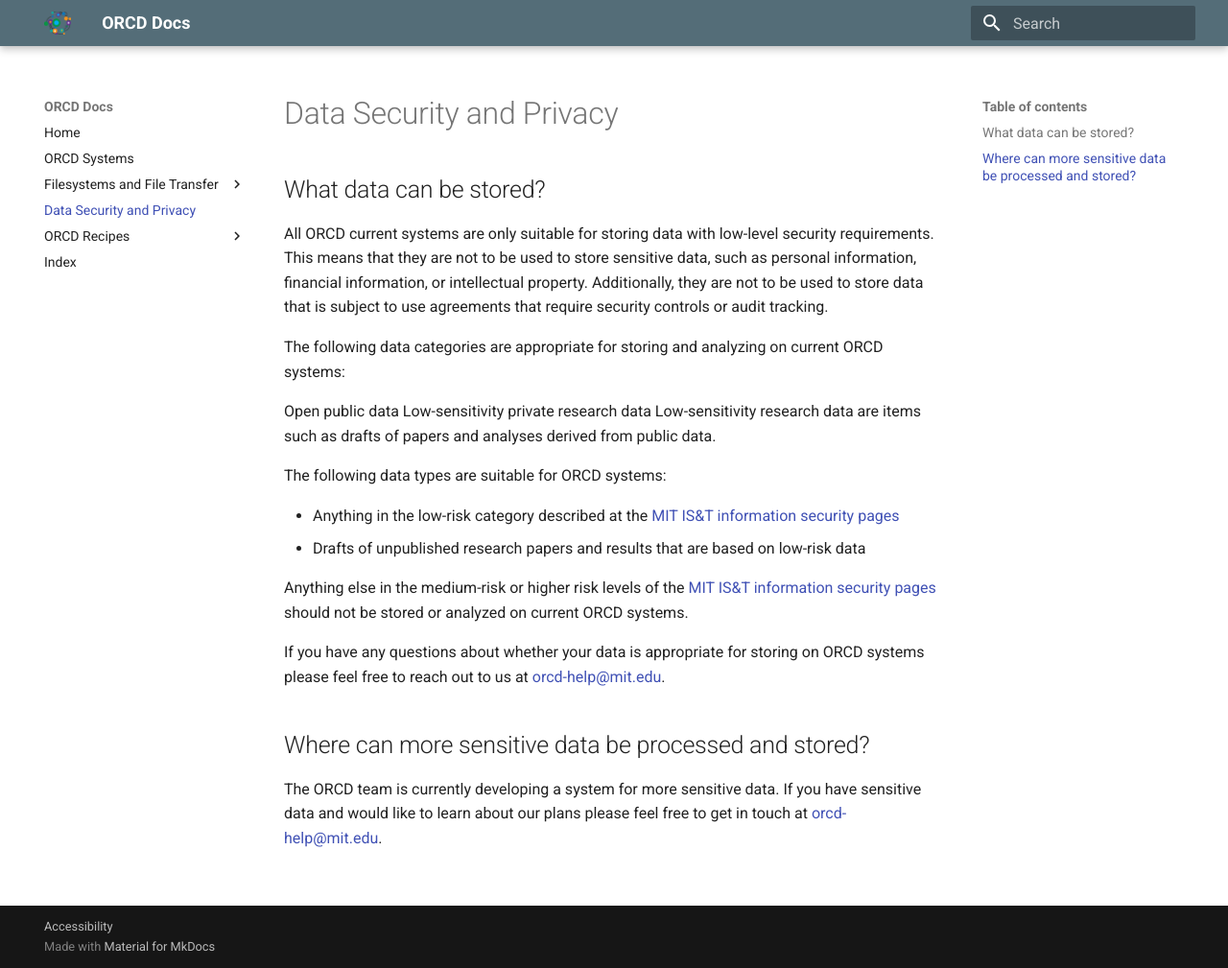
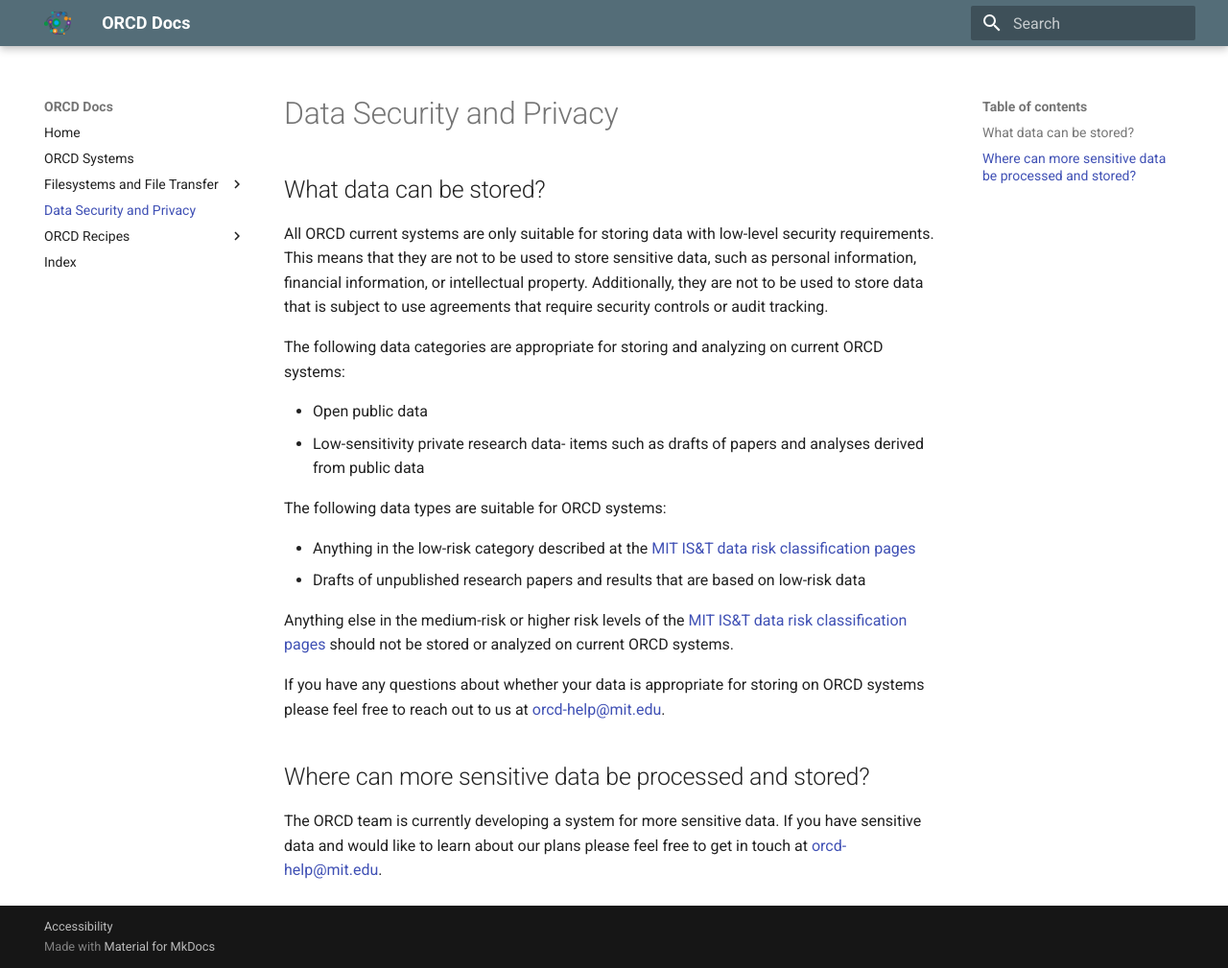
Before and after one commit to mit-orcd/orcd-docs-edit, an MkDocs documentation site: the page built from docs/data-security.md, in a window 1280 px wide and 1009 px high. Shown: the whole window at 96% size. Built offline with MkDocs 1.6.1 and Material for MkDocs 9.7.7, drawn with Linux system fonts in a browser that asks for light colours.

Commit message:
data security page updates

```diff
--- a/docs/data-security.md
+++ b/docs/data-security.md
@@ -6,16 +6,19 @@ All ORCD current systems are only suitable for storing data with low-level secur
 
 The following data categories are appropriate for storing and analyzing on current ORCD systems:
 
-Open public data
-Low-sensitivity private research data
-Low-sensitivity research data are items such as drafts of papers and analyses derived from public data.
+- Open public data
+- Low-sensitivity private research data- items such as drafts of papers and analyses derived from public data
+
+<!--
+Section above and below seem to be saying the same thing, do we need both? Maybe keep the second one?
+-->
 
 The following data types are suitable for ORCD systems:
 
-- Anything in the low-risk category described at the [MIT IS&T information security pages](https://infoprotect.mit.edu/risk-classifications)
+- Anything in the low-risk category described at the [MIT IS&T data risk classification pages](https://infoprotect.mit.edu/risk-classifications)
 - Drafts of unpublished research papers and results that are based on low-risk data
 
-Anything else in the medium-risk or higher risk levels of the [MIT IS&T information security pages](https://infoprotect.mit.edu/risk-classifications) should not be stored or analyzed on current ORCD systems.
+Anything else in the medium-risk or higher risk levels of the [MIT IS&T data risk classification pages](https://infoprotect.mit.edu/risk-classifications) should not be stored or analyzed on current ORCD systems.
 
 If you have any questions about whether your data is appropriate for storing on ORCD systems please feel free to reach out to us at <orcd-help@mit.edu>.
 
```
